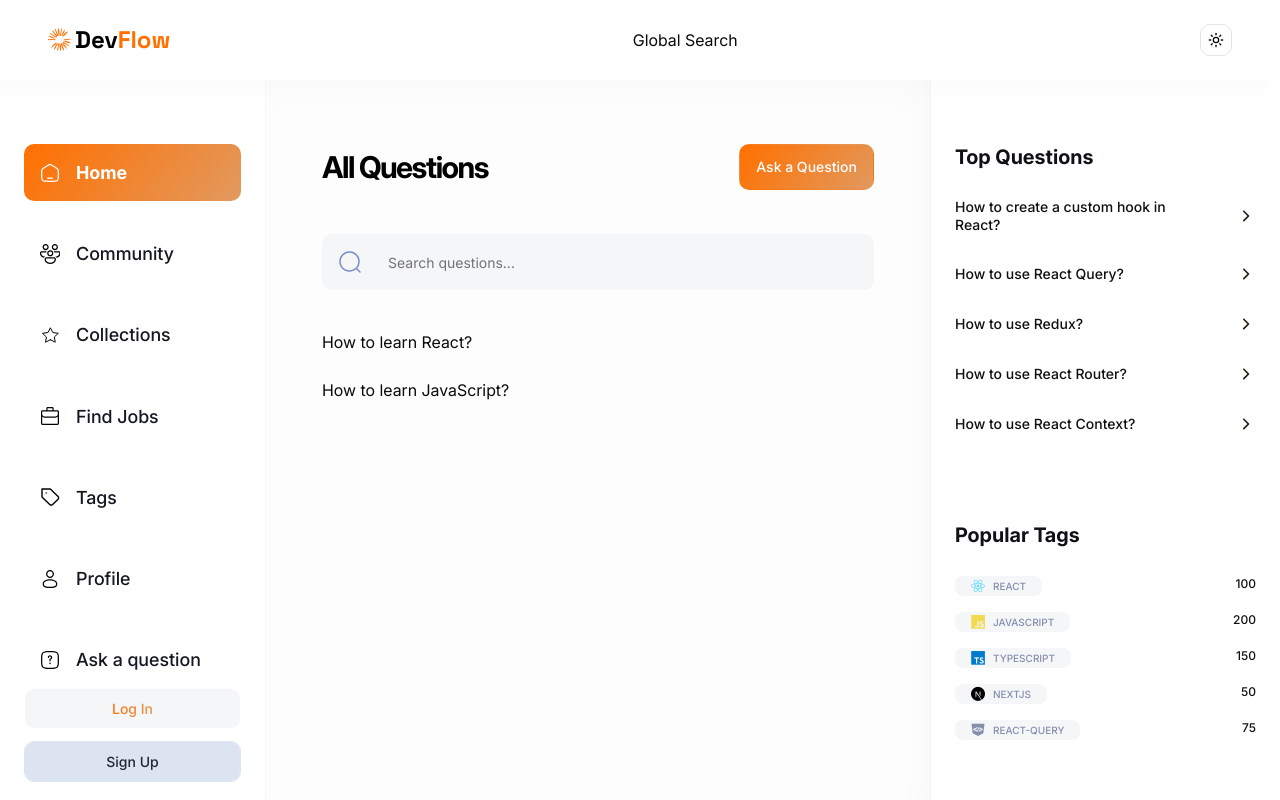
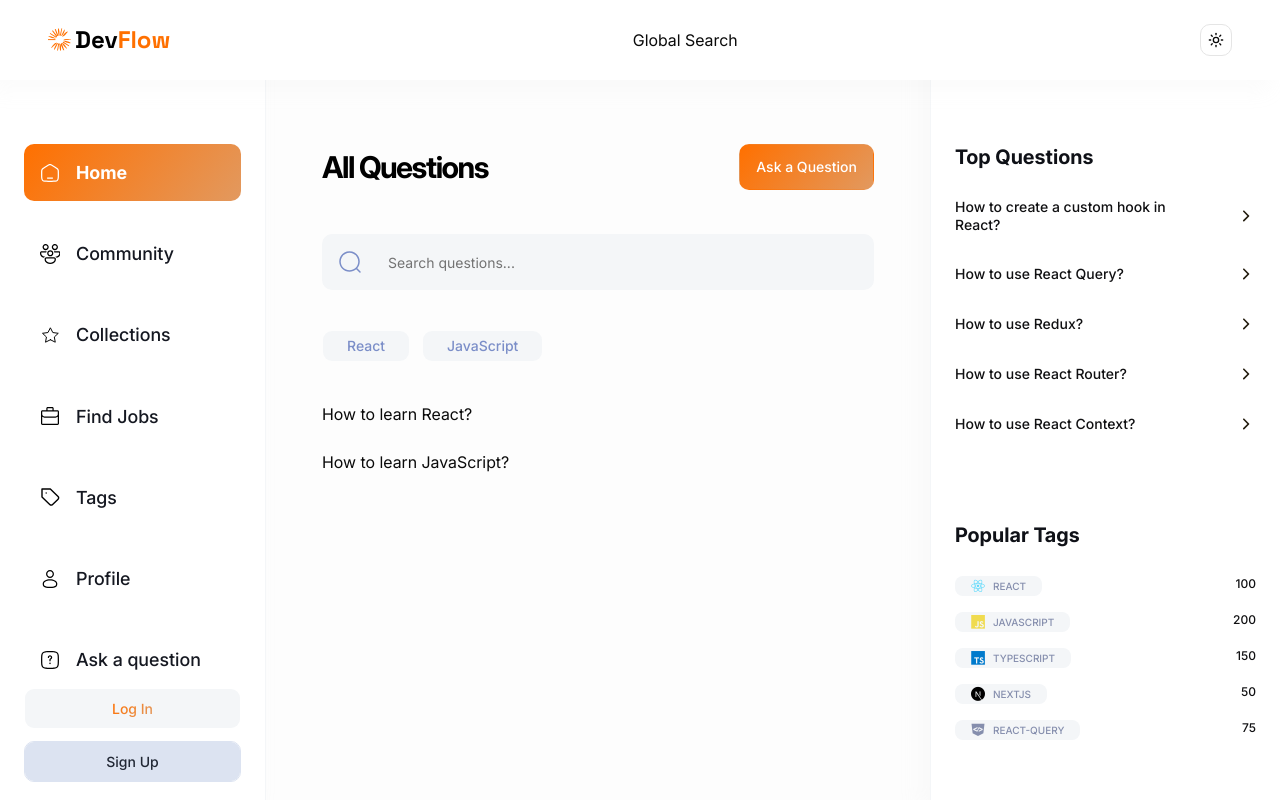
Before and after one commit to Justinng26/stack_overflow_nextjs16, a Next.js app: page / in a window 1280 px wide. Built offline with nearby package versions, Linux system fonts and the light colour scheme; no server answers.

Commit message:
implemented home filters

```diff
--- a/app/(root)/page.tsx
+++ b/app/(root)/page.tsx
@@ -3,6 +3,7 @@
 import LocalSearch from "@/components/search/LocalSearch";
 import { Button } from "@/components/ui/button";
 import ROUTES from "@/constants/routes";
+import HomeFilter from "@/components/filters/HomeFilter";
 
 const questions = [
     {
@@ -67,7 +68,7 @@
                     otherClasses="flex-1"
                 />
             </section>
-            {/* HomeFilter */}
+            <HomeFilter/>
             <div className="mt-10 flex w-full flex-col gap-6">
                 {filteredQuestions.map((question) => (
                     <h1 key={question._id}>{question.title}</h1>
--- /dev/null
+++ b/components/filters/HomeFilter.tsx
@@ -0,0 +1,70 @@
+"use client";
+
+import { useSearchParams, useRouter } from "next/navigation";
+import React, { useState } from "react";
+
+import { formUrlQuery, removeKeysFromUrlQuery } from "@/lib/url";
+import { cn } from "@/lib/utils";
+
+import { Button } from "../ui/button";
+
+const filters = [
+    { name: "React", value: "react" },
+    { name: "JavaScript", value: "javascript" },
+
+    // { name: "Newest", value: "newest" },
+    // { name: "Popular", value: "popular" },
+    // { name: "Unanswered", value: "unanswered" },
+    // { name: "Recommeded", value: "recommended" },
+];
+
+const HomeFilter = () => {
+    const router = useRouter();
+    const searchParams = useSearchParams();
+    const filterParams = searchParams.get("filter");
+    const [active, setActive] = useState(filterParams || "");
+
+    const handleTypeClick = (filter: string) => {
+        let newUrl = "";
+
+        if (filter === active) {
+            setActive("");
+
+            newUrl = removeKeysFromUrlQuery({
+                params: searchParams.toString(),
+                keysToRemove: ["filter"],
+            });
+        } else {
+            setActive(filter);
+
+            newUrl = formUrlQuery({
+                params: searchParams.toString(),
+                key: "filter",
+                value: filter.toLowerCase(),
+            });
+        }
+
+        router.push(newUrl, { scroll: false });
+    };
+
+    return (
+        <div className="mt-10 hidden flex-wrap gap-3 sm:flex">
+            {filters.map((filter) => (
+                <Button
+                    key={filter.name}
+                    className={cn(
+                        `body-medium rounded-lg px-6 py-3 capitalize shadow-none`,
+                        active === filter.value
+                            ? "bg-primary-100 text-primary-500 hover:bg-primary-100 dark:bg-dark-400 dark:text-primary-500 dark:hover:bg-dark-400"
+                            : "bg-light-800 text-light-500 hover:bg-light-800 dark:bg-dark-300 dark:text-light-500 dark:hover:bg-dark-300"
+                    )}
+                    onClick={() => handleTypeClick(filter.value)}
+                >
+                    {filter.name}
+                </Button>
+            ))}
+        </div>
+    );
+};
+
+export default HomeFilter;
```
